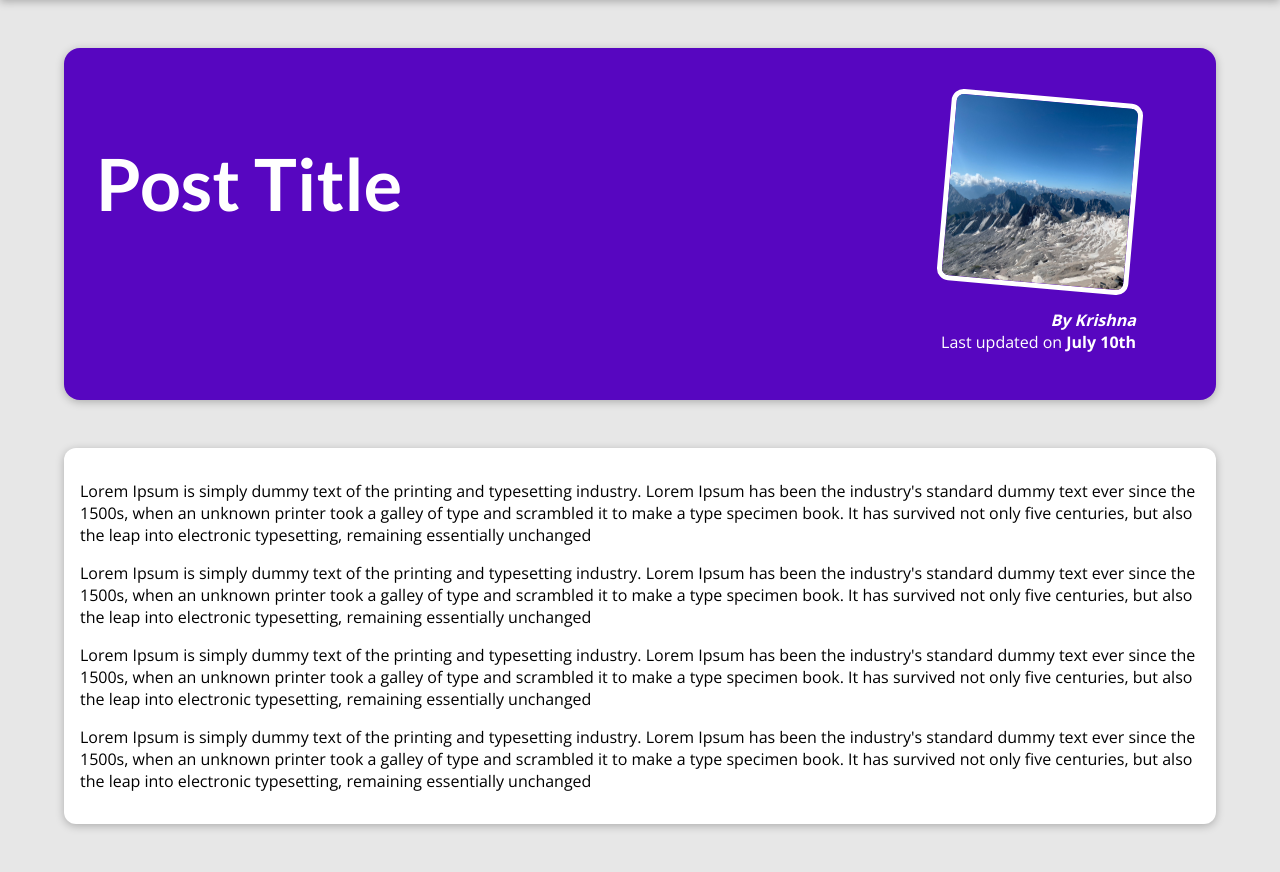
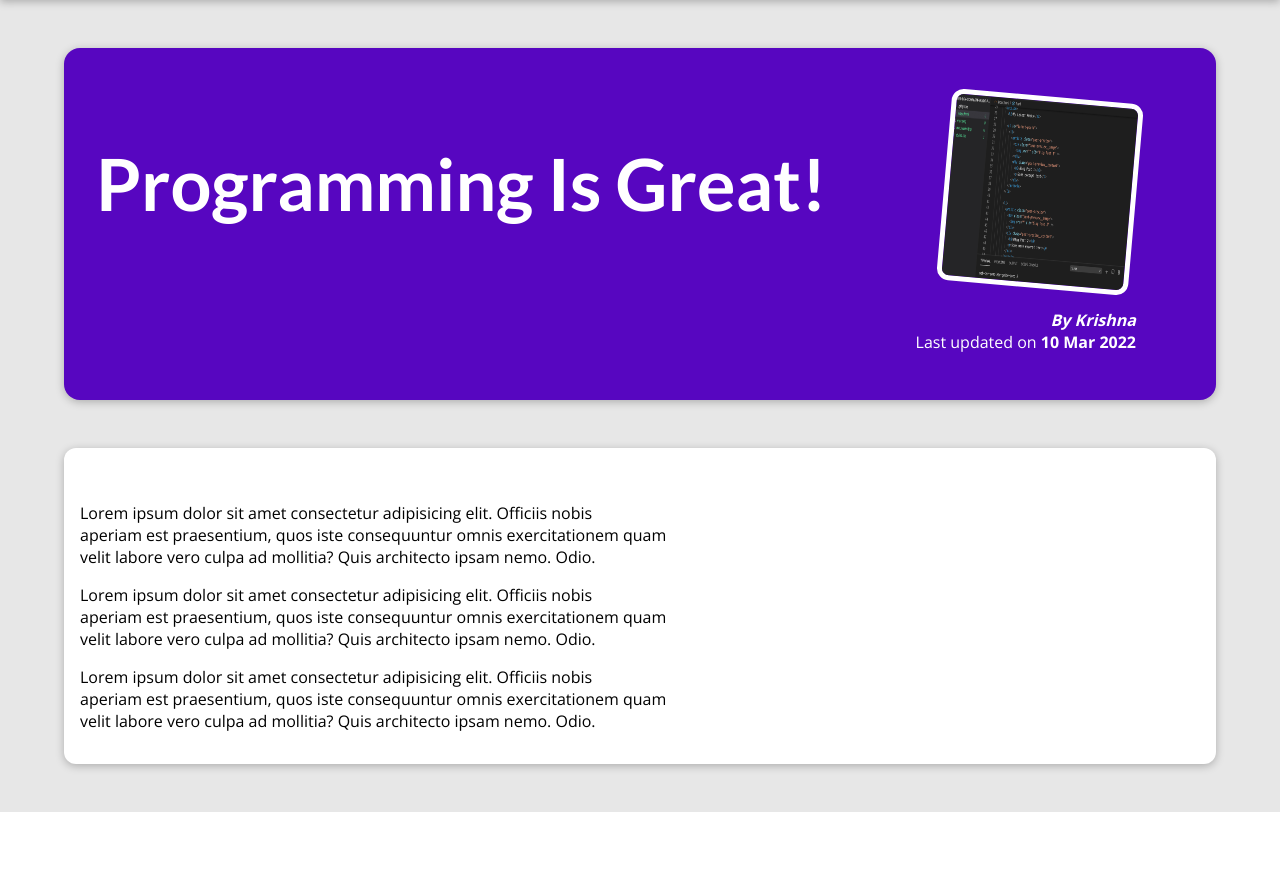
Before and after one commit to krishnamauryadev/my-site, a Django app: page /post-detail/programming-is-fun in a window 1280 px wide. Shown: the part 80-952 px from the top of the page. After the commit the page ends 892 px from the top, so only its background shows below. Run offline with Django 5.2, Linux system fonts and the light colour scheme.

Commit message:
add static data

```diff
--- a/blog/templates/blog/index.html
+++ b/blog/templates/blog/index.html
@@ -22,7 +22,9 @@
   <section id="latest-posts">
     <h2>My Latest Landmarks</h2>
     <ul>
-      {% include "blog/includes/post.html" %}
+      {% for post in posts %}
+        {% include "blog/includes/post.html" %}
+      {% endfor %}
     </ul>
   </section>
 
--- a/blog/templates/blog/post-detail.html
+++ b/blog/templates/blog/post-detail.html
@@ -12,42 +12,15 @@
 {% block content %}
 
 <section id="summary">
-    <h2>Post Title</h2>
+    <h2>{{post.title}}</h2>
     <article>
-        <img src="{% static "blog/images/mountains.jpg" %} " alt="Post Title" />
-        <address>By Krishna</address>
-        <div>Last updated on <time>July 10th</time></div>
+        <img src="{% static "blog/images/"|add:post.image %} " alt={{post.title}} />
+        <address>By {{post.author}}</address>
+        <div>Last updated on <time>{{post.date|date:"d M Y"}}</time></div>
     </article>
 </section>
 <main>
-    <p>
-        Lorem Ipsum is simply dummy text of the printing and typesetting industry.
-        Lorem Ipsum has been the industry's standard dummy text ever since the 1500s,
-        when an unknown printer took a galley of type and scrambled it to make a type
-        specimen book. It has survived not only five centuries, but also the leap into
-        electronic typesetting, remaining essentially unchanged
-    </p>
-    <p>
-        Lorem Ipsum is simply dummy text of the printing and typesetting industry.
-        Lorem Ipsum has been the industry's standard dummy text ever since the 1500s,
-        when an unknown printer took a galley of type and scrambled it to make a type
-        specimen book. It has survived not only five centuries, but also the leap into
-        electronic typesetting, remaining essentially unchanged
-    </p>
-    <p>
-        Lorem Ipsum is simply dummy text of the printing and typesetting industry.
-        Lorem Ipsum has been the industry's standard dummy text ever since the 1500s,
-        when an unknown printer took a galley of type and scrambled it to make a type
-        specimen book. It has survived not only five centuries, but also the leap into
-        electronic typesetting, remaining essentially unchanged
-    </p>
-    <p>
-        Lorem Ipsum is simply dummy text of the printing and typesetting industry.
-        Lorem Ipsum has been the industry's standard dummy text ever since the 1500s,
-        when an unknown printer took a galley of type and scrambled it to make a type
-        specimen book. It has survived not only five centuries, but also the leap into
-        electronic typesetting, remaining essentially unchanged
-    </p>
+    {{post.content|linebreaks}}
 </main>
 
 {% endblock %}
--- a/blog/views.py
+++ b/blog/views.py
@@ -1,15 +1,92 @@
+from datetime import date
 from django.shortcuts import render
 
 # Create your views here.
+all_posts = [
+    {
+        "slug": "hike-in-the-mountains",
+        "image": "mountains.jpg",
+        "author": "Krishna",
+        "date": date(2021, 7, 21),
+        "title": "Mountain Hiking",
+        "excerpt": "There's nothing like the views you get when hiking in the mountains! And I wasn't even prepared for what happened whilst I was enjoying the view!",
+        "content": """
+          Lorem ipsum dolor sit amet consectetur adipisicing elit. Officiis nobis
+          aperiam est praesentium, quos iste consequuntur omnis exercitationem quam
+          velit labore vero culpa ad mollitia? Quis architecto ipsam nemo. Odio.
 
+          Lorem ipsum dolor sit amet consectetur adipisicing elit. Officiis nobis
+          aperiam est praesentium, quos iste consequuntur omnis exercitationem quam
+          velit labore vero culpa ad mollitia? Quis architecto ipsam nemo. Odio.
+
+          Lorem ipsum dolor sit amet consectetur adipisicing elit. Officiis nobis
+          aperiam est praesentium, quos iste consequuntur omnis exercitationem quam
+          velit labore vero culpa ad mollitia? Quis architecto ipsam nemo. Odio.
+        """
+    },
+    {
+        "slug": "programming-is-fun",
+        "image": "coding.jpg",
+        "author": "Krishna",
+        "date": date(2022, 3, 10),
+        "title": "Programming Is Great!",
+        "excerpt": "Did you ever spend hours searching that one error in your code? Yep - that's what happened to me yesterday...",
+        "content": """
+          Lorem ipsum dolor sit amet consectetur adipisicing elit. Officiis nobis
+          aperiam est praesentium, quos iste consequuntur omnis exercitationem quam
+          velit labore vero culpa ad mollitia? Quis architecto ipsam nemo. Odio.
+
+          Lorem ipsum dolor sit amet consectetur adipisicing elit. Officiis nobis
+          aperiam est praesentium, quos iste consequuntur omnis exercitationem quam
+          velit labore vero culpa ad mollitia? Quis architecto ipsam nemo. Odio.
+
+          Lorem ipsum dolor sit amet consectetur adipisicing elit. Officiis nobis
+          aperiam est praesentium, quos iste consequuntur omnis exercitationem quam
+          velit labore vero culpa ad mollitia? Quis architecto ipsam nemo. Odio.
+        """
+    },
+    {
+        "slug": "into-the-woods",
+        "image": "woods.jpg",
+        "author": "Krishna",
+        "date": date(2020, 8, 5),
+        "title": "Nature At Its Best",
+        "excerpt": "Nature is amazing! The amount of inspiration I get when walking in nature is incredible!",
+        "content": """
+          Lorem ipsum dolor sit amet consectetur adipisicing elit. Officiis nobis
+          aperiam est praesentium, quos iste consequuntur omnis exercitationem quam
+          velit labore vero culpa ad mollitia? Quis architecto ipsam nemo. Odio.
+
+          Lorem ipsum dolor sit amet consectetur adipisicing elit. Officiis nobis
+          aperiam est praesentium, quos iste consequuntur omnis exercitationem quam
+          velit labore vero culpa ad mollitia? Quis architecto ipsam nemo. Odio.
+
+          Lorem ipsum dolor sit amet consectetur adipisicing elit. Officiis nobis
+          aperiam est praesentium, quos iste consequuntur omnis exercitationem quam
+          velit labore vero culpa ad mollitia? Quis architecto ipsam nemo. Odio.
+        """
+    }
+]
+
+def get_date(post):
+    return post['date']
 
 def starting_page(request):
-    return render(request, 'blog/index.html')
+    sorted_posts = sorted(all_posts,key=get_date)
+    latest_post = sorted_posts[-3:]
+    return render(request, 'blog/index.html',{
+        "posts":latest_post
+    })
 
 
 def posts(request):
-    return render(request, 'blog/all-posts.html')
+    return render(request, 'blog/all-posts.html',{
+        'posts':all_posts
+    })
 
 
 def post_detail(request, slug):
-    return render(request,'blog/post-detail.html')
+    indentified_post = next(post for post in all_posts if post['slug'] == slug)
+    return render(request,'blog/post-detail.html',{
+        "post":indentified_post
+    })
```
Also changed, not shown: blog/templates/blog/all-posts.html (+3 -7 lines), blog/templates/blog/includes/post.html (+4 -4 lines).
